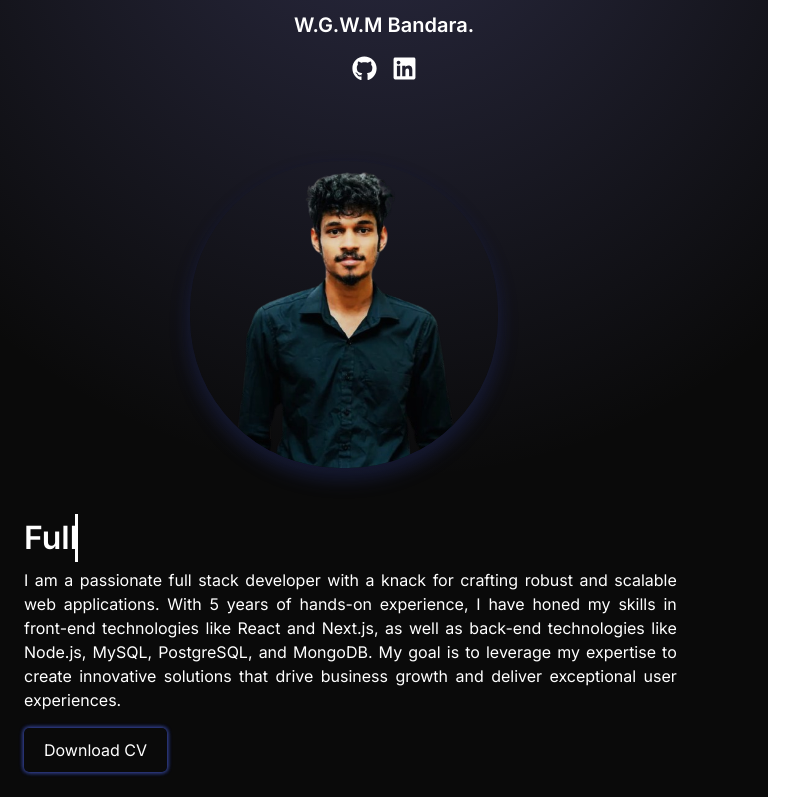
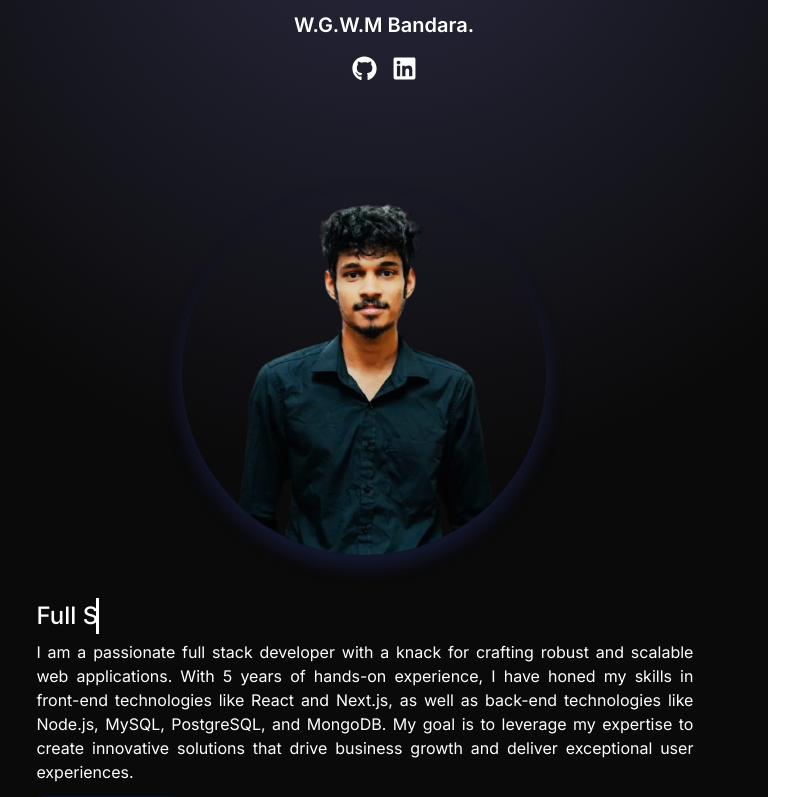
Before and after one commit to WimukthiMadushan/Portfolio, a React (Vite) app: page / in a window 768 px wide. Shown: the top 797 px of the page, 792 px wide, since content can reach past the window. Built offline with nearby package versions, Linux system fonts and the light colour scheme.

Commit message:
make Hero section responsive

```diff
--- a/src/Components/SideBar.jsx
+++ b/src/Components/SideBar.jsx
@@ -18,7 +18,7 @@ function SideBar() {
       style={{
         position: "fixed",
         boxShadow: "0 0 10px rgba(63, 81, 181, 0.3)",
-        borderRadius: "5px",
+        borderRadius: "10px",
         border: "none",
         height: "50%",
         gap: "2rem",
@@ -32,8 +32,8 @@ function SideBar() {
             // only apply styles on first level elements of the tree
             if (level === 0)
               return {
-                color: disabled ? "#f5d9ff" : "white",
-                backgroundColor: active ? "#eecef9" : "transparent",
+                color: disabled ? "#000000" : "white",
+                backgroundColor: active ? "#000000" : "#000000",
               };
           },
         }}
--- a/src/Styles/Hero.css
+++ b/src/Styles/Hero.css
@@ -1,14 +1,16 @@
 .hero-container {
   display: flex;
   margin-top: 5rem;
-  width: 100%;
+  padding-right: 2.5rem;
 }
 .person-img {
   border-radius: 10px;
+
+  object-fit: cover;
+
   box-shadow: 0 4px 8px rgba(0, 0, 0, 0.1), 0 6px 20px rgba(0, 0, 0, 0.1),
     0 10px 20px rgba(63, 81, 181, 0.3);
   transition: box-shadow 0.3s ease, transform 0.3s ease;
-  margin-right: 5rem;
 }
 .person-img:hover {
   box-shadow: 0 8px 16px rgba(0, 0, 0, 0.2), 0 12px 40px rgba(0, 0, 0, 0.2),
@@ -18,15 +20,13 @@
 
 .hero-content {
   margin-top: 6%;
-  margin-left: 3rem;
-  width: 60%;
+  padding-left: 4.5rem;
 }
 .hero-title {
   display: inline-block;
   font-weight: 600;
   color: white;
-  font-size: 4rem;
-  width: 80%;
+  font-size: 3rem;
   border-right: 3px solid;
   white-space: nowrap;
   overflow: hidden;
@@ -46,7 +46,93 @@
     width: 0;
   }
   to {
-    width: 85%;
+    width: 50%;
+  }
+}
+
+.hero-description {
+  color: white;
+  width: 90%;
+}
+.hero-button {
+  background: transparent;
+  box-shadow: 0 0 10px rgba(63, 81, 181, 0.3);
+  color: white;
+  font-size: 1rem;
+  padding: 10px 20px;
+  border-radius: 5px;
+  margin-top: 1rem;
+  cursor: pointer;
+  transition: all 0.3s ease;
+  animation: glow 2.5s infinite alternate;
+}
+@keyframes glow {
+  0%,
+  100% {
+    box-shadow: 0 0 5px rgba(63, 81, 181, 0.3), 0 0 5px rgba(63, 81, 181, 0.3),
+      0 0 5px rgba(63, 81, 181, 0.3), 0 0 5px rgba(63, 81, 181, 0.3);
+  }
+  50% {
+    box-shadow: 0 0 5px rgba(63, 81, 181, 0.6), 0 0 5px rgba(63, 81, 181, 0.6),
+      0 0 5px rgba(63, 81, 181, 0.6), 0 0 5px rgba(63, 81, 181, 0.6);
+  }
+}
+
+.hero-button:hover {
+  box-shadow: 0 0 10px rgba(63, 81, 181, 0.6);
+  transform: scale(1.05);
+  transition: transform 0.3s ease-in-out;
+}
+/*for desltop*/
+@media only screen and (min-width: 992px) and (max-width: 1023px) {
+  .hero-container {
+    display: flex;
+    margin-top: 5rem;
+  }
+  .person-img {
+    border-radius: 10px;
+    width: 300px;
+    object-fit: cover;
+    margin-right: 2rem;
+    box-shadow: 0 4px 8px rgba(0, 0, 0, 0.1), 0 6px 20px rgba(0, 0, 0, 0.1),
+      0 10px 20px rgba(63, 81, 181, 0.3);
+    transition: box-shadow 0.3s ease, transform 0.3s ease;
+  }
+  .person-img:hover {
+    box-shadow: 0 8px 16px rgba(0, 0, 0, 0.2), 0 12px 40px rgba(0, 0, 0, 0.2),
+      0 20px 40px rgba(63, 81, 181, 0.6);
+    transform: scale(1.05);
+  }
+
+  .hero-content {
+    margin-top: 6%;
+    padding-left: 4.5rem;
+  }
+  .hero-title {
+    display: inline-block;
+    font-weight: 600;
+    color: white;
+    font-size: 3rem;
+    border-right: 3px solid;
+    white-space: nowrap;
+    overflow: hidden;
+    animation: typing 3.5s steps(20, end) infinite alternate;
+  }
+  @keyframes cursor {
+    from,
+    to {
+      border-color: transparent;
+    }
+    50% {
+      border-color: #fcfcfc;
+    }
+  }
+  @keyframes typing {
+    from {
+      width: 0;
+    }
+    to {
+      width: 90%;
     }
   }
 
@@ -83,26 +169,62 @@
     transform: scale(1.05);
     transition: transform 0.3s ease-in-out;
   }
+}
+/*for laptops*/
+@media only screen and (min-width: 1024px) {
+  .person-img {
+    width: 450px;
+    object-fit: cover;
+    margin-right: 10px;
+  }
 
-/* Medium devices (landscape tablets, 768px and up) */
-@media only screen and (max-width: 768px) {
+  .hero-title {
+    display: inline-block;
+    font-weight: 500;
+    color: white;
+    font-size: 3rem;
+    border-right: 3px solid;
+    white-space: nowrap;
+    overflow: hidden;
+    animation: typing 3.5s steps(20, end) infinite alternate;
+  }
+  @keyframes cursor {
+    from,
+    to {
+      border-color: transparent;
+    }
+    50% {
+      border-color: #fcfcfc;
+    }
+  }
+  @keyframes typing {
+    from {
+      width: 0;
+    }
+    to {
+      width: 60%;
+    }
+  }
+}
+
+/* Medium devices (landscape tablets) */
+@media only screen and (min-width: 768px) and (max-width: 991px) {
   .sidebar {
     display: none;
   }
   .hero-container {
     display: flex;
     flex-direction: column;
-    justify-content: center;
+    align-items: center;
     align-items: center;
   }
   .person-img {
     order: -1;
-    border-radius: 150px;
+    border-radius: 50%;
     box-shadow: 0 4px 8px rgba(0, 0, 0, 0.1), 0 6px 20px rgba(0, 0, 0, 0.1),
       0 10px 20px rgba(63, 81, 181, 0.3);
     transition: box-shadow 0.3s ease, transform 0.3s ease;
-    margin-right: 5rem;
-    width: 40%;
+    width: 50%;
     object-fit: cover;
   }
   .person-img:hover {
@@ -113,8 +235,8 @@
 
   .hero-content {
     margin-top: 6%;
-    width: 100%;
     text-align: justify;
+    padding-left: 5%;
   }
   .hero-title {
     display: inline-block;
@@ -140,14 +262,14 @@
       width: 0;
     }
     to {
-      width: 59%;
+      width: 48%;
     }
   }
 
   .hero-description {
     color: white;
-    width: 85%;
     font-size: 1rem;
+    width: 90%;
   }
   .hero-button {
     background: transparent;
@@ -172,10 +294,101 @@
         0 0 5px rgba(63, 81, 181, 0.6), 0 0 5px rgba(63, 81, 181, 0.6);
     }
   }
-
   .hero-button:hover {
     box-shadow: 0 0 10px rgba(63, 81, 181, 0.6);
     transform: scale(1.05);
     transition: transform 0.3s ease-in-out;
   }
 }
+
+@media only screen and (max-width: 768px) {
+  .sidebar {
+    display: none;
+  }
+  .hero-container {
+    display: flex;
+    flex-direction: column;
+    align-items: center;
+    align-items: center;
+  }
+  .person-img {
+    order: -1;
+    border-radius: 50%;
+    box-shadow: 0 4px 8px rgba(0, 0, 0, 0.1), 0 6px 20px rgba(0, 0, 0, 0.1),
+      0 10px 20px rgba(63, 81, 181, 0.3);
+    transition: box-shadow 0.3s ease, transform 0.3s ease;
+    width: 50%;
+    object-fit: cover;
+    margin-top: 30px;
+  }
+  .person-img:hover {
+    box-shadow: 0 8px 16px rgba(0, 0, 0, 0.2), 0 12px 40px rgba(0, 0, 0, 0.2),
+      0 20px 40px rgba(63, 81, 181, 0.6);
+    transform: scale(1.05);
+  }
+  .hero-content {
+    margin-top: 6%;
+    text-align: justify;
+  }
+  .hero-title {
+    display: inline-block;
+    font-weight: 500;
+    color: white;
+    font-size: 1.5rem;
+    border-right: 3px solid;
+    white-space: nowrap;
+    overflow: hidden;
+    animation: typing 3.5s steps(25, end) infinite alternate;
+  }
+  @keyframes cursor {
+    from,
+    to {
+      border-color: transparent;
+    }
+    50% {
+      border-color: #fcfcfc;
+    }
+  }
+  @keyframes typing {
+    from {
+      width: 0;
+    }
+    to {
+      width: 75%;
+    }
+  }
+
+  .hero-description {
+    color: white;
+    font-size: 1rem;
+    width: 95%;
+  }
+  .hero-button {
+    background: transparent;
+    box-shadow: 0 0 10px rgba(63, 81, 181, 0.3);
+    color: white;
+    font-size: 1rem;
+    padding: 10px 20px;
+    border-radius: 5px;
+    margin-top: 1rem;
+    cursor: pointer;
+    transition: all 0.3s ease;
+    animation: glow 2.5s infinite alternate;
+  }
+  @keyframes glow {
+    0%,
+    100% {
+      box-shadow: 0 0 5px rgba(63, 81, 181, 0.3), 0 0 5px rgba(63, 81, 181, 0.3),
+        0 0 5px rgba(63, 81, 181, 0.3), 0 0 5px rgba(63, 81, 181, 0.3);
+    }
+    50% {
+      box-shadow: 0 0 5px rgba(63, 81, 181, 0.6), 0 0 5px rgba(63, 81, 181, 0.6),
+        0 0 5px rgba(63, 81, 181, 0.6), 0 0 5px rgba(63, 81, 181, 0.6);
+    }
+  }
+  .hero-button:hover {
+    box-shadow: 0 0 10px rgba(63, 81, 181, 0.6);
+    transform: scale(1.05);
+    transition: transform 0.3s ease-in-out;
+  }
+}
```
Also changed, not shown: src/Components/Technologies.jsx (+17 -17 lines). Lines whose indentation alone changed are shown as unchanged.
